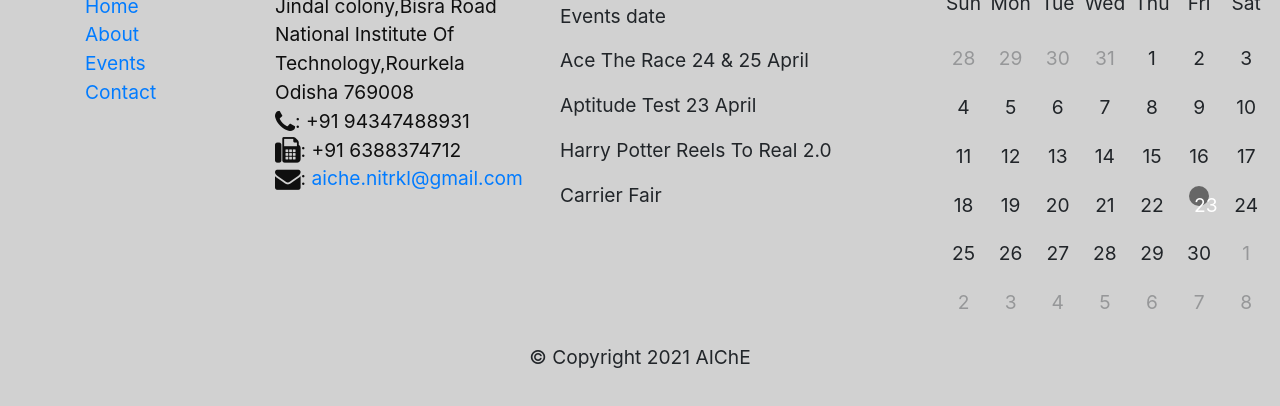
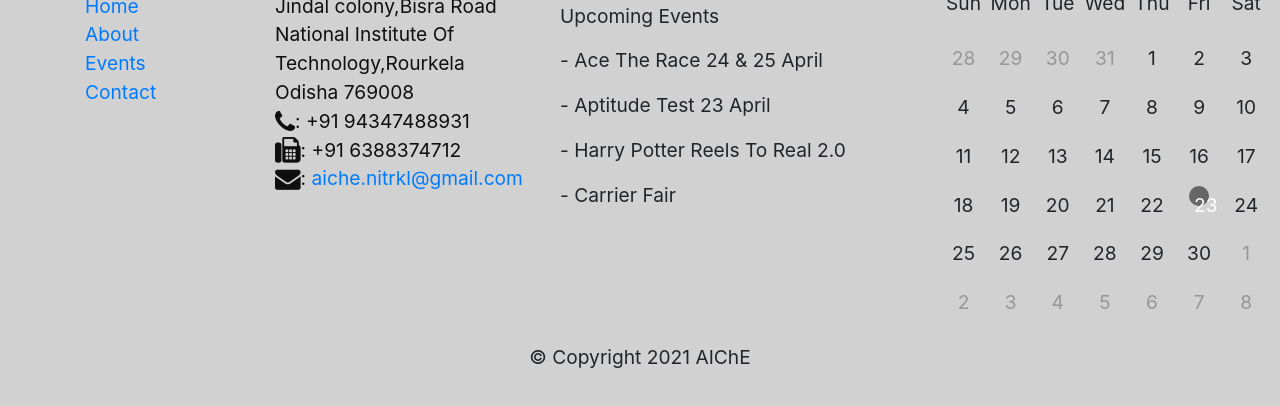
Before and after one commit to nirma42/aichenitrkl.github.io, a website: page index.html in a window 1280 px wide. Shown: the part 2402-2808 px from the top of the page. Drawn offline with Linux system fonts and the light colour scheme.

Commit message:
23042021 updates4
23042021 updates4

```diff
--- a/article.js
+++ b/article.js
@@ -268,7 +268,7 @@ else if(sessionStorage.getItem("points") == 12){
 else if(sessionStorage.getItem("points") == -1){
     var element = document.getElementById("id01");
     element.innerHTML = "Professional Development Week";
-    document.getElementById('myImage').src="imagesteam/Professional_Development_Week.jpg";
+    document.getElementById('myImage').src="imagesteam/professional_Development_Week.jpg";
     var element1 = document.getElementById("id02");
     element1.innerHTML = "AIChE NITR is eager to announce the commencement of its Professional Development week and here is the very first program of it - the Aptitude Test. Every competitive exam, irrespective of its nature and levels like GATE, CAT, UPSC, GMAT, and others demands a certain amount of adeptness in the arena of logic, thinking and reasoning. One must be truly fluent and familiar with every aspect of it to achieve a good score. Think you have what it takes? Well, try yourself out by taking an Aptitude Test this Friday (23.04.2021), and test your skills. Interested candidates can register through the link below: <a href='http://bit.ly/AIChE-AptitudeTest'>http://bit.ly/AIChE-AptitudeTest</a> ";
 }
--- a/index.html
+++ b/index.html
@@ -540,11 +540,11 @@
                         <a class="btn btn-social-icon" href="mailto:aiche.nitrkl@gmail.com"><i class="fa fa-envelope-o fa-lg"></i></a>
                     </div>
                     <div class="textfoot">
-                        <p>Events date</p>
-                        <p>Ace The Race 24 & 25 April</p>
-                        <p>Aptitude Test 23 April</p>
-                        <p>Harry Potter Reels To Real 2.0</p>
-                        <p>Carrier Fair</p>
+                        <p>Upcoming Events</p>
+                        <p>- Ace The Race 24 & 25 April</p>
+                        <p>- Aptitude Test 23 April</p>
+                        <p>- Harry Potter Reels To Real 2.0</p>
+                        <p>- Carrier Fair</p>
                     </div>
                 </div>
                 <div class="col-12 col-sm-3 align-self-center textfoot" id="caleandar">
```
Also changed, not shown: Events.html (+5 -5 lines), aboutus.html (+5 -5 lines), contactus.html (+5 -5 lines), gallery.html (+5 -5 lines), team.html (+5 -5 lines).
